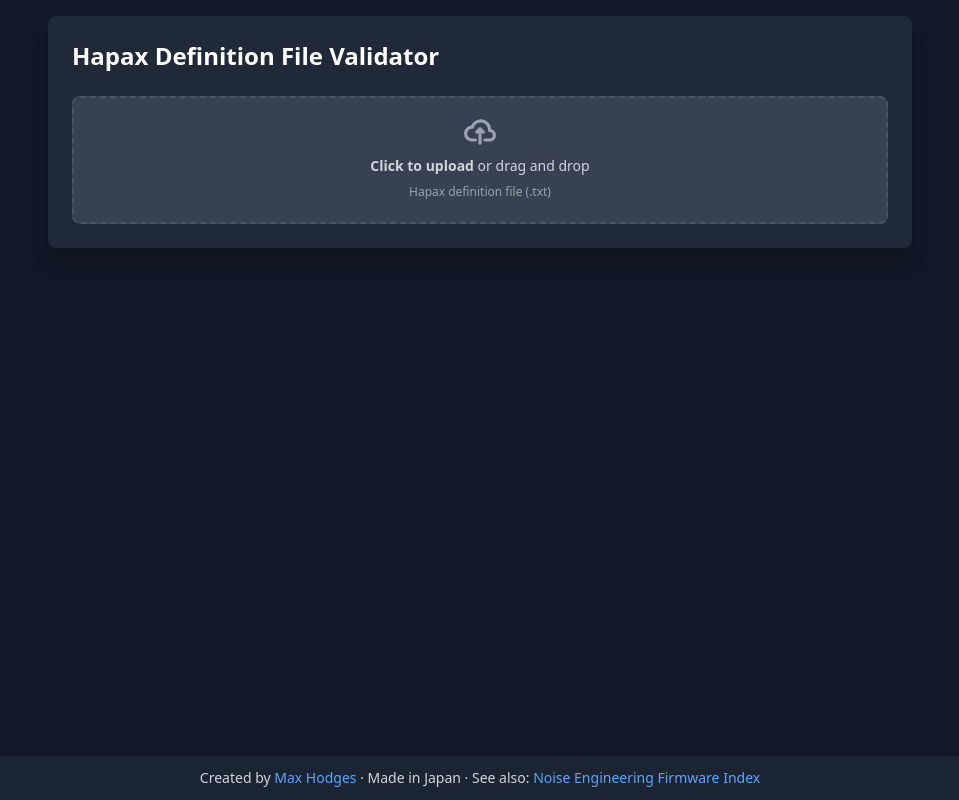
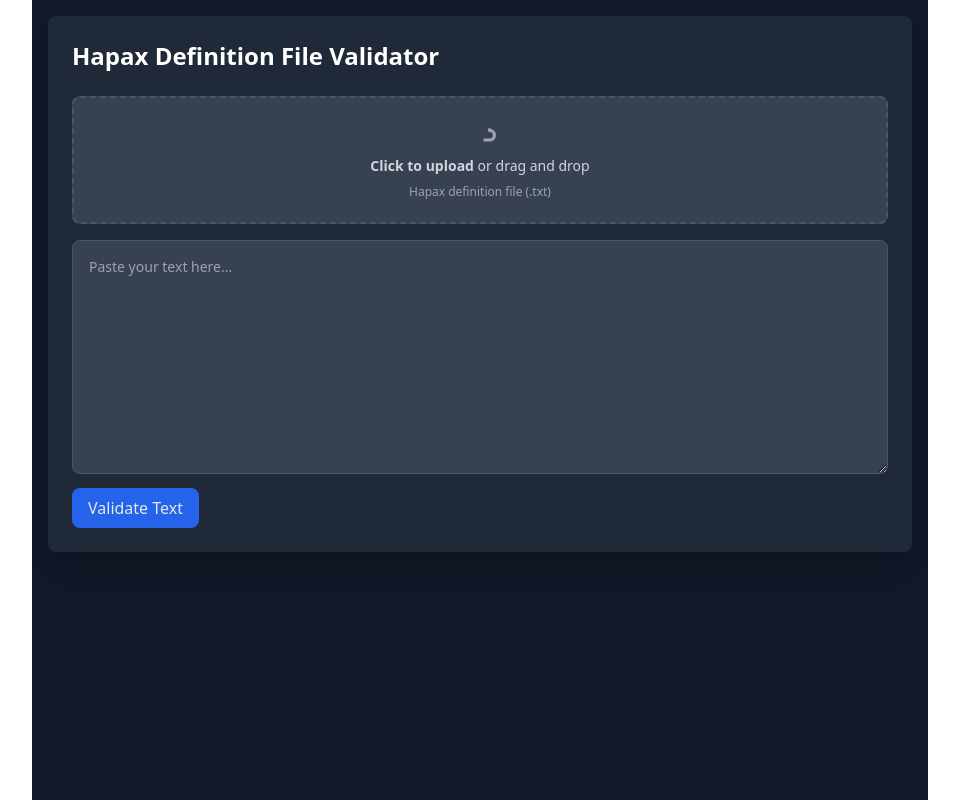
Before and after one commit to Maxhodges/hapax-inst-def-validator, a Svelte app: page / in a window 1280 px wide. Shown: the whole page, without its empty margins (160-1119 px from the left). Built offline with nearby package versions, Linux system fonts and the light colour scheme.

Commit message:
add text area

```diff
--- a/src/App.svelte
+++ b/src/App.svelte
@@ -17,23 +17,17 @@
   let validationResults = null;
   let error = null;
   let fileContent = null;
+  let userInput = ""; // New state for user-pasted input
   let showFileContent = false;
 
-  // Add dark mode by default
   import { onMount } from "svelte";
   onMount(() => {
     document.documentElement.classList.add("dark");
   });
 
-  const handleFileUpload = async (event) => {
-    const file = event.target.files[0];
-    if (!file) return;
-
+  const validateContent = (text) => {
     try {
-      const text = await file.text();
-      fileContent = text;
       const lines = text.split("\n");
-
       validationResults = {
         version: validateVersion(lines),
         trackName: validateTrackName(lines),
@@ -46,10 +40,32 @@
       };
       error = null;
     } catch (err) {
+      error = "Validation error: " + err.message;
+      validationResults = null;
+    }
+  };
+
+  const handleFileUpload = async (event) => {
+    const file = event.target.files[0];
+    if (!file) return;
+
+    try {
+      const text = await file.text();
+      fileContent = text;
+      validateContent(text);
+    } catch (err) {
       error = "Error reading file: " + err.message;
       validationResults = null;
-      fileContent = null;
     }
+  };
+
+  const handleTextareaValidation = () => {
+    if (!userInput.trim()) {
+      error = "Input cannot be empty.";
+      return;
+    }
+    fileContent = userInput;
+    validateContent(userInput);
   };
 
   const toggleFileContent = () => {
@@ -86,7 +102,7 @@
                 stroke-linecap="round"
                 stroke-linejoin="round"
                 stroke-width="2"
-                d="M13 13h3a3 3 0 0 0 0-6h-.025A5.56 5.56 0 0 0 16 6.5 5.5 5.5 0 0 0 5.207 5.021C5.137 5.017 5.071 5 5 5a4 4 0 0 0 0 8h2.167M10 15V6m0 0L8 8m2-2 2 2"
+                d="M13 13h3a3 3 0 0 0 0-6h-.025A5.56 5.56 0 0 0 16 6.5 5.5 0 0 0 5.207 5.021C5.137 5.017 5.071 5 5 5a4 4 0 0 0 0 8h2.167M10 15V6m0 0L8 8m2-2 2 2"
               />
             </svg>
             <p class="mb-2 text-sm text-gray-300">
@@ -101,6 +117,22 @@
             on:change={handleFileUpload}
           />
         </label>
+      </div>
+
+      <!-- OR Text Input Area -->
+      <div>
+        <textarea
+          class="w-full p-4 text-sm text-gray-200 bg-gray-700 border border-gray-600 rounded-lg"
+          rows="10"
+          placeholder="Paste your text here..."
+          bind:value={userInput}
+        ></textarea>
+        <button
+          class="px-4 py-2 mt-2 text-gray-200 bg-blue-600 rounded-lg hover:bg-blue-500"
+          on:click={handleTextareaValidation}
+        >
+          Validate Text
+        </button>
       </div>
 
       <!-- Error Display -->
@@ -143,53 +175,6 @@
           {/each}
         </div>
       {/if}
-
-      <!-- File Content Preview -->
-      {#if fileContent}
-        <div class="mt-6">
-          <button
-            on:click={toggleFileContent}
-            class="px-4 py-2 mb-2 text-gray-200 bg-gray-700 rounded-lg hover:bg-gray-600"
-          >
-            {showFileContent ? "Hide" : "Show"} File Content
-          </button>
-
-          {#if showFileContent}
-            <pre
-              class="p-4 overflow-x-auto text-sm text-gray-200 bg-gray-700 border border-gray-600 rounded-lg">
-              {fileContent}
-            </pre>
-          {/if}
-        </div>
-      {/if}
     </div>
   </div>
 </main>
-
-<footer class="fixed bottom-0 w-full shadow-lg bg-gray-800/80 backdrop-blur-sm">
-  <div class="container px-4 py-3 mx-auto text-sm text-center text-gray-300">
-    <p>
-      Created by <a
-        href="https://maxhodges.com"
-        class="text-blue-400 hover:text-blue-300">Max Hodges</a
-      >
-      · Made in Japan · See also:
-      <a
-        href="https://github.com/Maxhodges/noise-engineering-firmware-index"
-        class="text-blue-400 hover:text-blue-300"
-        >Noise Engineering Firmware Index</a
-      >
-    </p>
-  </div>
-</footer>
-
-<style>
-  :global(body) {
-    background-color: rgb(17 24 39);
-  }
-
-  pre {
-    white-space: pre-wrap;
-    word-wrap: break-word;
-  }
-</style>
```
